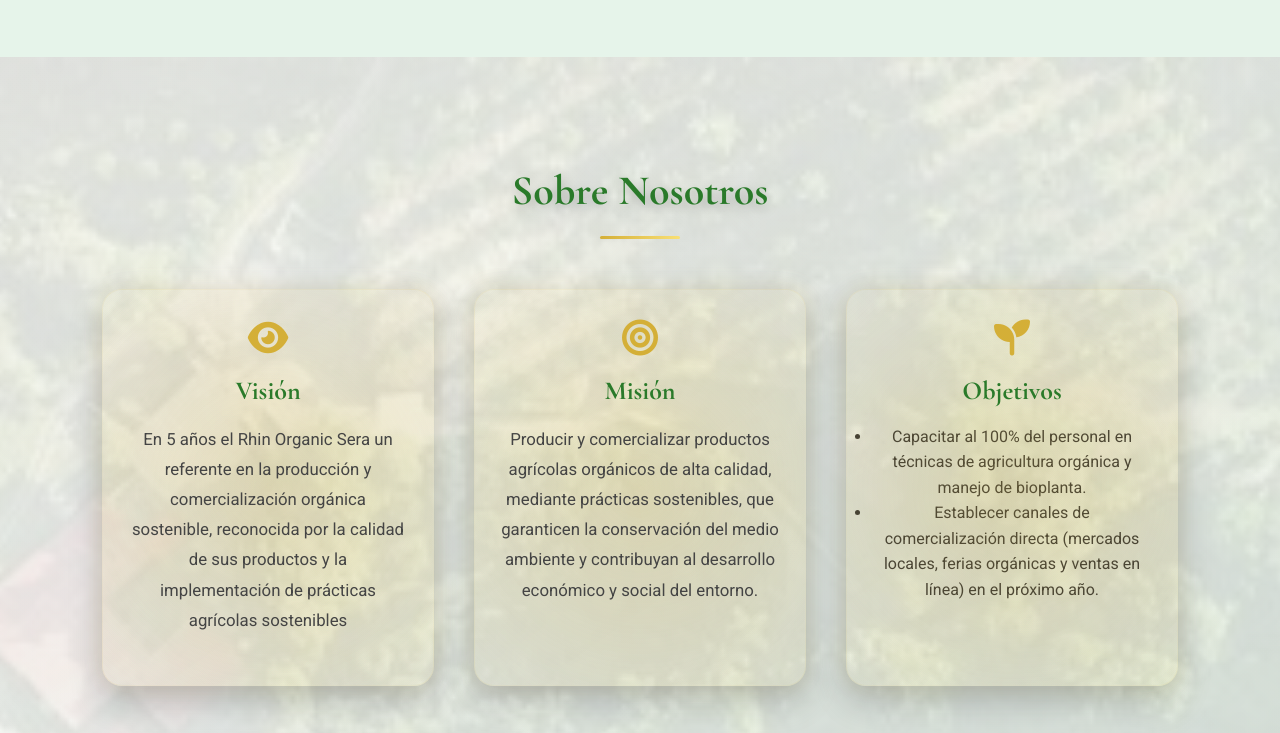
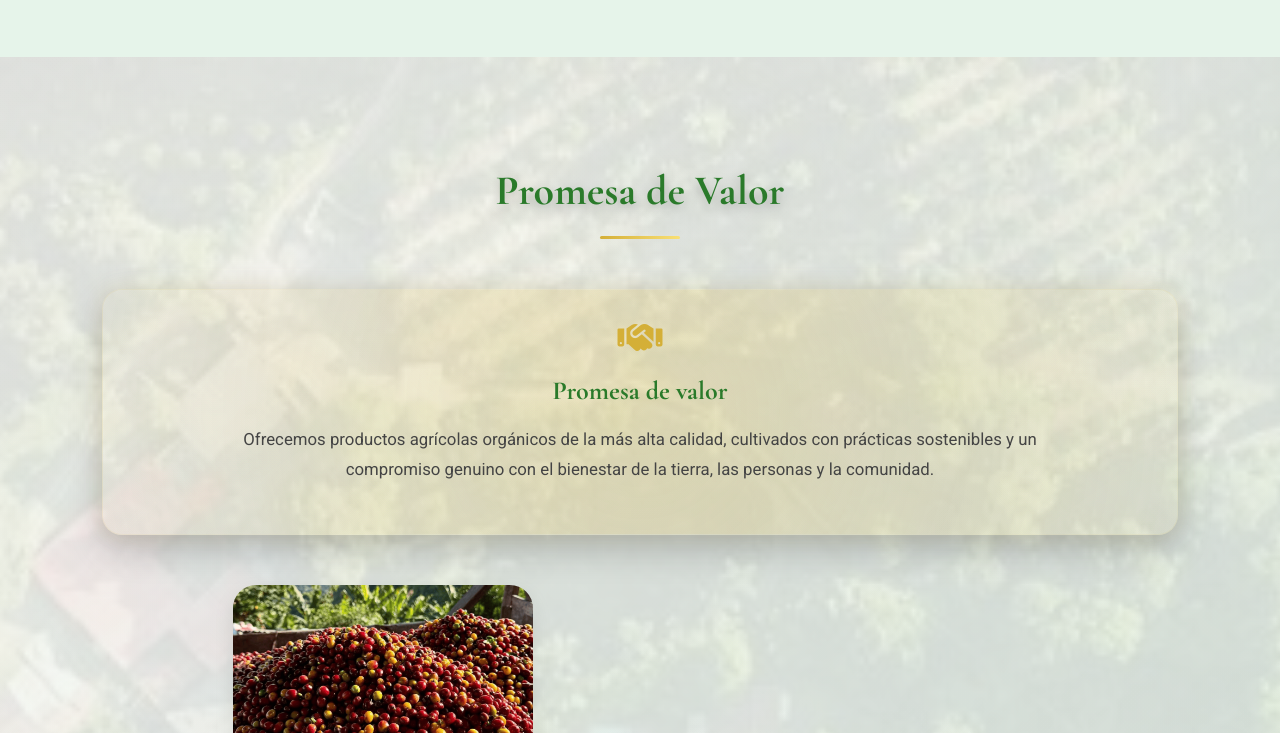
Before and after one commit to SZCardo/HaciendaElRhinOrganic, a website: page index.html in a window 1280 px wide. Shown: the part 1505-2238 px from the top of the page. Drawn offline with nearby package versions, Linux system fonts and the light colour scheme.

Commit message:
Agregue promesa de valor

```diff
--- a/index.html
+++ b/index.html
@@ -38,7 +38,7 @@
           <li><a href="#inicio"><i class="fas fa-home"></i> Inicio</a></li>
           <li><a href="#productos"><i class="fas fa-seedling"></i> Productos</a></li>
           <li><a href="#historia" onclick="toggleHistoria()"><i class="fas fa-book"></i> Nuestra Historia</a></li>
-          <li><a href="#sobre-nosotros"><i class="fas fa-users"></i> Sobre Nosotros</a></li>
+          <li><a href="#promesa-de-valor"><i class="fas fa-users"></i> Promesa De Valor</a></li>
           <li><a href="#contacto"><i class="fas fa-envelope"></i> Contáctanos</a></li>
         </ul>
         <div class="menu-footer" aria-hidden="false">
@@ -230,31 +230,20 @@
     </div>
   </section>
 
-  <section id="sobre-nosotros" class="sobre-nosotros">
+  <section id="promesa-de-valor" class="sobre-nosotros">
     <div class="container" data-aos="fade-up">
-        <h2>Sobre Nosotros</h2>
+        <h2>Promesa de Valor</h2>
 
-        <div class="sobre-cajones">
-            <div class="sobre-cajon" data-aos="fade-up" data-aos-delay="100">
-                <i class="fas fa-eye"></i>
-                <h3>Visión</h3>
-                <p>En 5 años el Rhin Organic Sera un referente en la producción y comercialización orgánica sostenible, reconocida por la calidad de sus productos y la implementación de prácticas agrícolas sostenibles </p>
-            </div>
-            <div class="sobre-cajon" data-aos="fade-up" data-aos-delay="200">
-                <i class="fas fa-bullseye"></i>
-                <h3>Misión</h3>
-                <p>Producir y comercializar productos agrícolas orgánicos de alta calidad, mediante prácticas sostenibles, que garanticen la conservación del medio ambiente y contribuyan al desarrollo económico y social del entorno. </p>
-            </div>
-            <div class="sobre-cajon" data-aos="fade-up" data-aos-delay="300">
-                <i class="fas fa-seedling"></i>
-                <h3>Objetivos</h3>
-                <ul>
-                    <li>Capacitar al 100% del personal en técnicas de agricultura orgánica y manejo de bioplanta.</li>
-                    <li>Establecer canales de comercialización directa (mercados locales, ferias orgánicas y ventas en línea) en el próximo año.</li>
-                </ul>
-            </div>
-        </div>
-
+       <!-- Solo un cajón en Promesa de Valor -->
+<div class="sobre-cajones">
+  <div class="sobre-cajon" data-aos="fade-up" data-aos-delay="100">
+    <i class="fas fa-handshake"></i>
+    <h3>Promesa de valor</h3>
+    <p>
+      Ofrecemos productos agrícolas orgánicos de la más alta calidad, cultivados con prácticas sostenibles y un compromiso genuino con el bienestar de la tierra, las personas y la comunidad.
+    </p>
+  </div>
+</div>
         <div class="sobre-galeria-video-container">
             <div class="sobre-galeria" data-aos="fade-right" data-aos-delay="120">
                 <div class="sobre-galeria-cajon">
@@ -400,7 +389,7 @@
             <li><a href="#inicio">Inicio</a></li>
             <li><a href="#productos">Nuestros Productos</a></li>
             <li><a href="#historia" onclick="toggleHistoria()">Nuestra Historia</a></li>
-            <li><a href="#sobre-nosotros">Sobre Nosotros</a></li>
+            <li><a href="#promesa-de-valor">Promesa de Valor</a></li>
             <li><a href="#contacto">Contáctanos</a></li>
           </ul>
         </div>
--- a/styles.css
+++ b/styles.css
@@ -950,36 +950,26 @@ body, html { overflow-x: hidden; }
   transition: background 0.12s ease;
 }
 
-/* ========== ADICIONES: imagen de fondo para "Sobre Nosotros" + estilos de video ========== */
-
-/* Estas reglas fueron añadidas AL FINAL: no tocan las reglas anteriores, solo colocan
-   la imagen de la finca como fondo del <section id="sobre-nosotros"> y aseguran que
-   los cajones y contenidos estén por encima (legibles). */
-
-#sobre-nosotros {
-  /* mantenemos tu degradado original y activamos stacking */
+#promesa-de-valor {
   position: relative;
   overflow: hidden;
-  /* background: ya la tienes arriba: no la tocamos */
-}
-
-/* imagen de fondo sutil detrás de toda la sección (no dentro de cajones) */
-#sobre-nosotros::before {
+}
+
+#promesa-de-valor::before {
   content: "";
   position: absolute;
   inset: 0;
-  background-image: url('img/fincaArriba.png'); /* usa tu imagen */
+  background-image: url('img/fincaArriba.png');
   background-size: cover;
   background-position: center;
   background-repeat: no-repeat;
-  opacity: 0.12; /* controla intensidad: 0.12 = muy sutil */
+  opacity: 0.12;
   filter: grayscale(8%) contrast(0.98) brightness(0.96);
   z-index: 0;
   pointer-events: none;
 }
 
-/* ligera capa de color encima de la imagen para mantener lectura */
-#sobre-nosotros::after {
+#promesa-de-valor::after {
   content: "";
   position: absolute;
   inset: 0;
@@ -988,12 +978,10 @@ body, html { overflow-x: hidden; }
   pointer-events: none;
 }
 
-/* El contenedor principal debe estar por encima del fondo */
-#sobre-nosotros > .container {
+#promesa-de-valor > .container {
   position: relative;
   z-index: 2;
 }
-
 /* Aseguramos que grid y cajones se muestren por encima */
 .sobre-cajones, .sobre-grid, .sobre-info, .sobre-media {
   position: relative;
```
